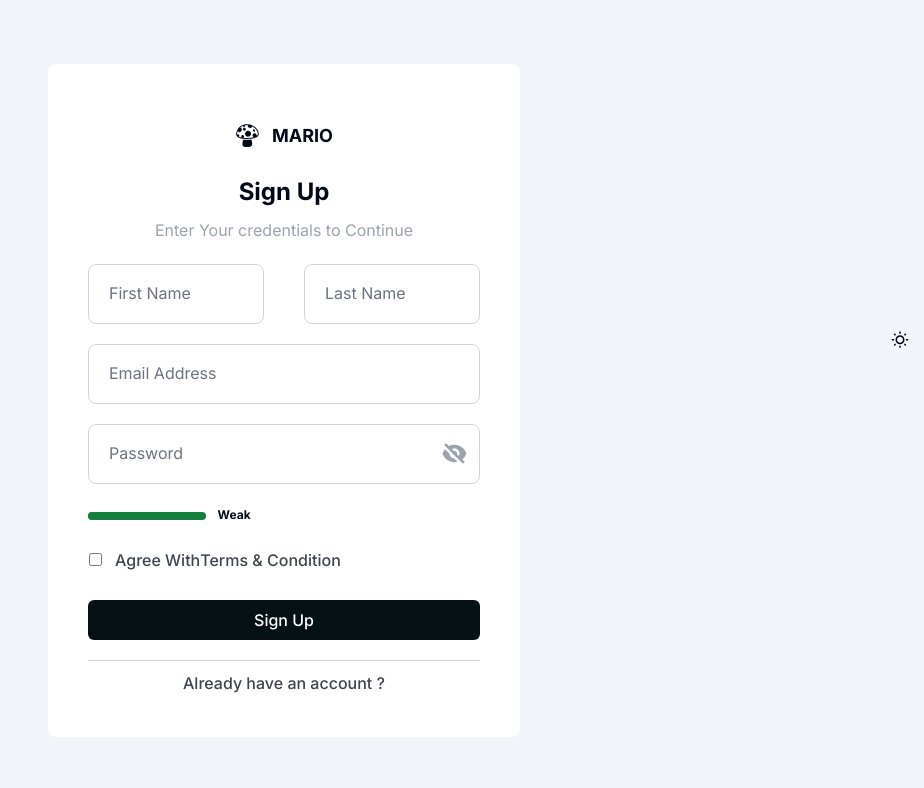
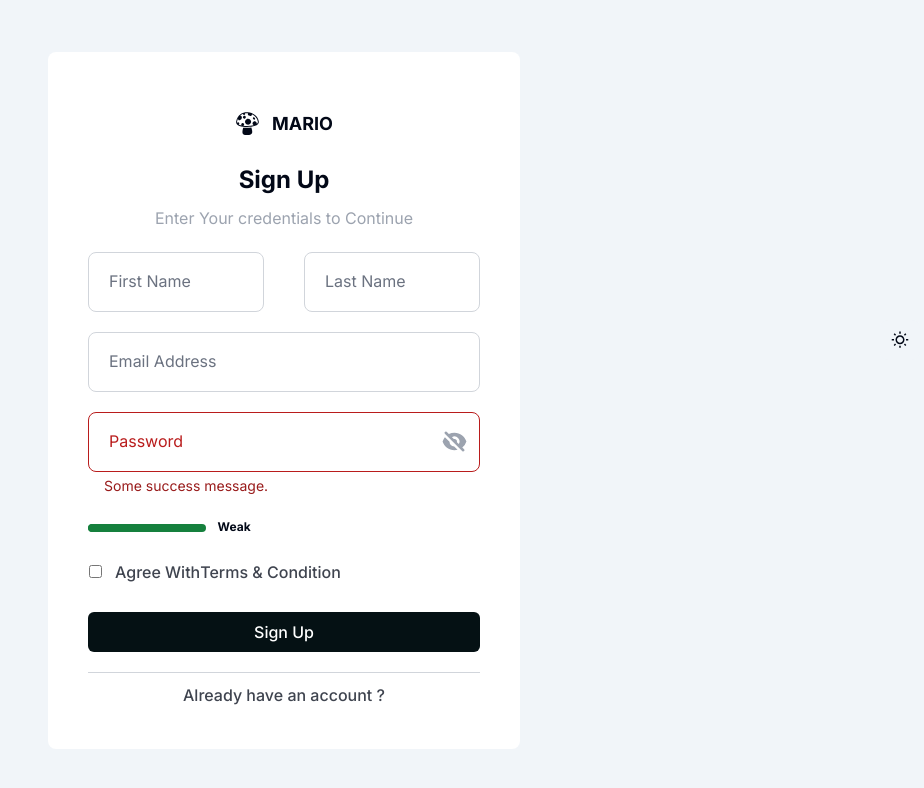
Before and after one commit to sameepmonsoon/full-stack-nextjs-project, a Next.js app: page /signup in a window 1280 px wide. Shown: the top 788 px of the page, without its empty margins (356-1280 px from the left). Built offline with nearby package versions, Linux system fonts and the light colour scheme.

Commit message:
error label in the input container

```diff
--- a/app/(authentication)/signup/page.tsx
+++ b/app/(authentication)/signup/page.tsx
@@ -7,7 +7,7 @@ import Link from "next/link";
 import React from "react";
 const LoginPage = () => {
   return (
-    <div className="w-full  h-screen flex justify-center items-center p-5 bg-accent  dark:bg-darkBg">
+    <form className="w-full  h-screen flex justify-center items-center p-5 bg-accent  dark:bg-darkBg">
       <div className="w-[29.5rem] h-auto p-10 flex flex-col justify-start items-center dark:text-white bg-white dark:bg-darkBg rounded-lg gap-2">
         <div className="h-[25%] flex justify-start items-center flex-col gap-2">
           <Logo to="/admin" title="MARIO" />
@@ -30,6 +30,7 @@ const LoginPage = () => {
               containerStyle={"border"}
               label={"First Name"}
               id="firstName"
+              required
             />
             <CustomInputContainer
               size={"default"}
@@ -39,6 +40,7 @@ const LoginPage = () => {
               containerStyle={"border"}
               label={"Last Name"}
               id="lastName"
+              required
             />
           </div>
           <CustomInputContainer
@@ -49,6 +51,8 @@ const LoginPage = () => {
             containerStyle={"border"}
             id="emailAddress"
             label={"Email Address"}
+            required
+
           />
           <CustomInputContainer
             size={"default"}
@@ -58,6 +62,8 @@ const LoginPage = () => {
             containerStyle={"border"}
             label={"Password"}
             id="password"
+            required
+            valid={false}
           />
           <div className="w-full flex justify-start gap-3 items-end text-xs font-bold">
             <CustomProgressBar type={"good"} value={30} />
@@ -81,7 +87,7 @@ const LoginPage = () => {
 
           <Button
             asChild={false}
-            type="button"
+            type="submit"
             className={`w-full transform active:scale-[0.92] transition-transform bg-darkBg dark:bg-white hover:bg-darkBg dark:hover:bg-white text-white dark:text-darkBg h-10 rounded-md flex justify-center items-center  text-md font-medium capitalize`}>
             Sign Up
           </Button>
@@ -97,7 +103,7 @@ const LoginPage = () => {
       <div className="cursor-pointer absolute right-1 top-[40%] mb-auto h-10 w-10 bg-accent flex justify-center items-center rounded-lg">
         <ThemeButton />
       </div>
-    </div>
+    </form>
   );
 };
 
--- a/components/Elements/CutomInputContainer/CustomInputContainer.tsx
+++ b/components/Elements/CutomInputContainer/CustomInputContainer.tsx
@@ -9,7 +9,7 @@ import { HiEyeOff } from "react-icons/hi";
 import { AiFillEye } from "react-icons/ai";
 //variants
 const containerVariant = cva(
-  `border-2 group rounded-[8px] p-0 pb-0 gap-0 border-gray-300 h-[50px] w-full flex flex-col justify-end items-start focus-within:ring-black/60 dark:focus-within:ring-gray-200/60 `,
+  `border-2 relative  group rounded-[8px] p-0 pb-0 gap-0 border-gray-300 h-[50px] w-full flex flex-col justify-end items-start focus-within:ring-black/60 dark:focus-within:ring-gray-200/60 `,
   {
     variants: {
       containerStyle: {
@@ -61,7 +61,7 @@ const inputVariant = cva(
     variants: {
       inputBorder: {
         default: `flex dark:text-white hover:border-gray-400 dark:focus-visible:ring-gray-400 dark:border-gray-400 bg-transparent dark:placeholder:text-red-100 h-full w-full dark:focus:border-darkBorderColor z-1 dark:text-darkText rounded-md border border-input  px-3 py-2 text-sm ring-offset-background file:border-0 file:bg-transparent file:text-sm transition-border ease-linear duration-100  file:font-medium placeholder:text-muted-foreground focus-visible:outline-none outline-none focus-visible:ring-1 focus-visible:ring-ring focus-visible:ring-offset-0 disabled:cursor-not-allowed disabled:opacity-50`,
-        none: "border-b px-[16px]  dark:text-white w-full h-full focus:outline-none border-none focus:border-nonetransition-colors peer",
+        none: "border-b px-[16px]  dark:text-white w-full h-full focus:outline-none border-none focus:border-none transition-colors peer",
       },
       font: {
         default: "font-normal",
@@ -109,6 +109,8 @@ const CustomInputContainer = ({
   readOnly,
   required,
   id,
+  disabled,
+  valid = true,
 }: {
   id: string;
   type: string;
@@ -120,6 +122,8 @@ const CustomInputContainer = ({
   size: "default" | "medium" | "small" | null | undefined;
   readOnly?: boolean;
   required?: boolean;
+  disabled?: boolean;
+  valid?: boolean;
 }) => {
   const [viewPassword, setViewPassword] = useState(false);
   const [togglePassword, setTogglePassword] = useState("password");
@@ -137,21 +141,39 @@ const CustomInputContainer = ({
     setTogglePassword(viewPassword ? "text" : "password");
   }, [viewPassword]);
   return (
-    <div className={cn(containerVariant({ containerStyle, className, size }))}>
+    <div className="flex flex-col w-full gap-1">
+      <div
+        className={cn(
+          containerVariant({ containerStyle, className, size }),
+          `${
+            !valid &&
+            "border-red-700 ring-red-700 text-red-700 outline-red-700 focus-within:ring-red-700 focus-within:border-red-700 focus-within:hover:border-red-700 hover:border-red-700"
+          }`
+        )}>
         <div className="relative w-full h-full flex justify-start items-center">
           <Input
-          required={true}
+            disabled={disabled}
+            required={required}
             readOnly={readOnly}
             type={viewPassword ? togglePassword : type}
             id={id}
             className={cn(
               inputVariant({ inputBorder, font, className, size }),
-            `${type.toLowerCase() === "password" ? "pr-14" : " "}`
+              `${type.toLowerCase() === "password" ? "pr-14" : " "}`,
+              `${
+                !valid &&
+                "border-red-800 ring-red-800 outline-red-800 focus:outline-none border-none focus:border-none"
+              }`
             )}
             style={{ zIndex: "2" }}
             placeholder=" "
           />
-        <Label htmlFor={type} className={cn(labelVariant({ size, className }))}>
+          <Label
+            htmlFor={type}
+            className={cn(
+              labelVariant({ size, className }),
+              `${!valid && " text-red-700"}`
+            )}>
             {label}
           </Label>
 
@@ -175,12 +197,15 @@ const CustomInputContainer = ({
               )}
             </span>
           )}
-        {/* <p
+        </div>
+      </div>
+      {!valid && (
+        <p
           id="filled_success_help"
-          className="mt-2 text-sm text-green-600 dark:text-green-400 ">
-          <span className="font-medium">Well done!</span> Some success message.
-        </p> */}
-      </div>
+          className="h-[20px] pl-4 text-start align-middle overflow-hidden text-ellipsis text-sm text-red-800 dark:text-red-800 w-full ">
+          Some success message.
+        </p>
+      )}
     </div>
   );
 };
```
Lines whose indentation alone changed are shown as unchanged.
